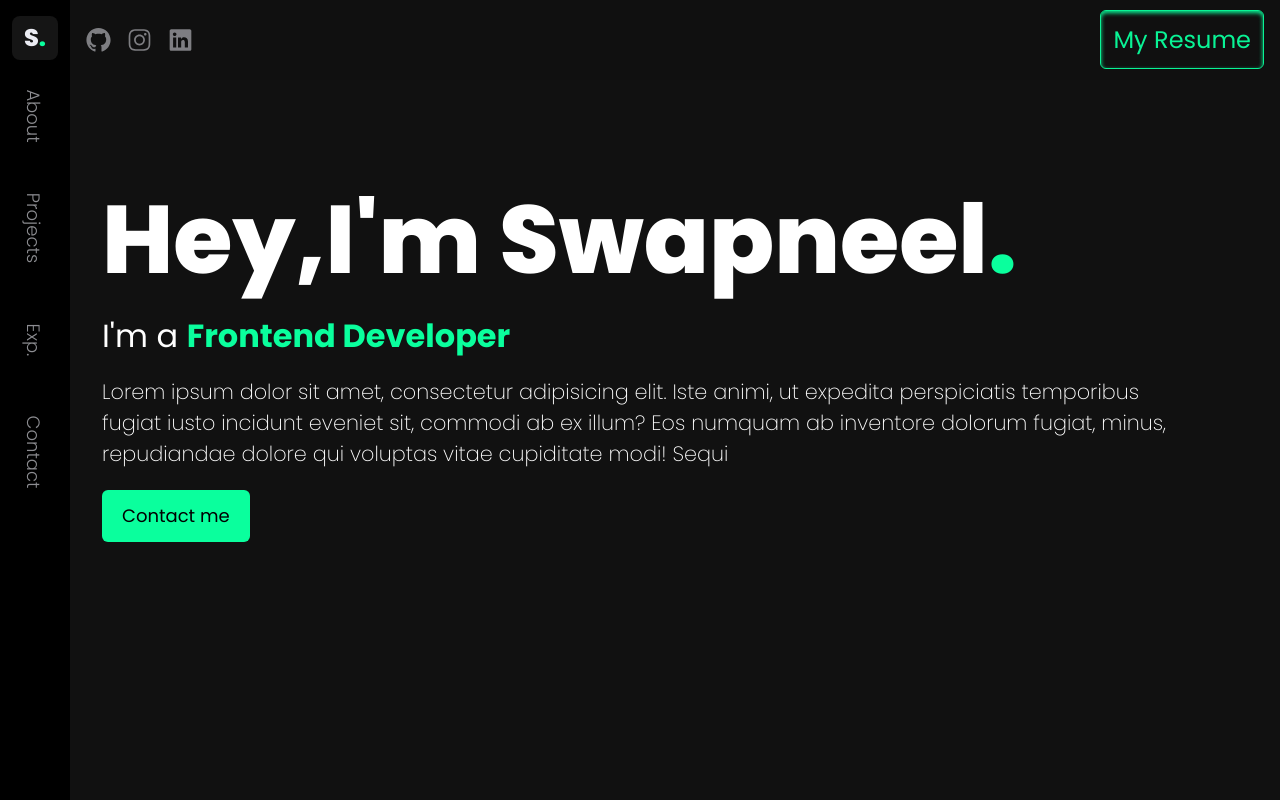
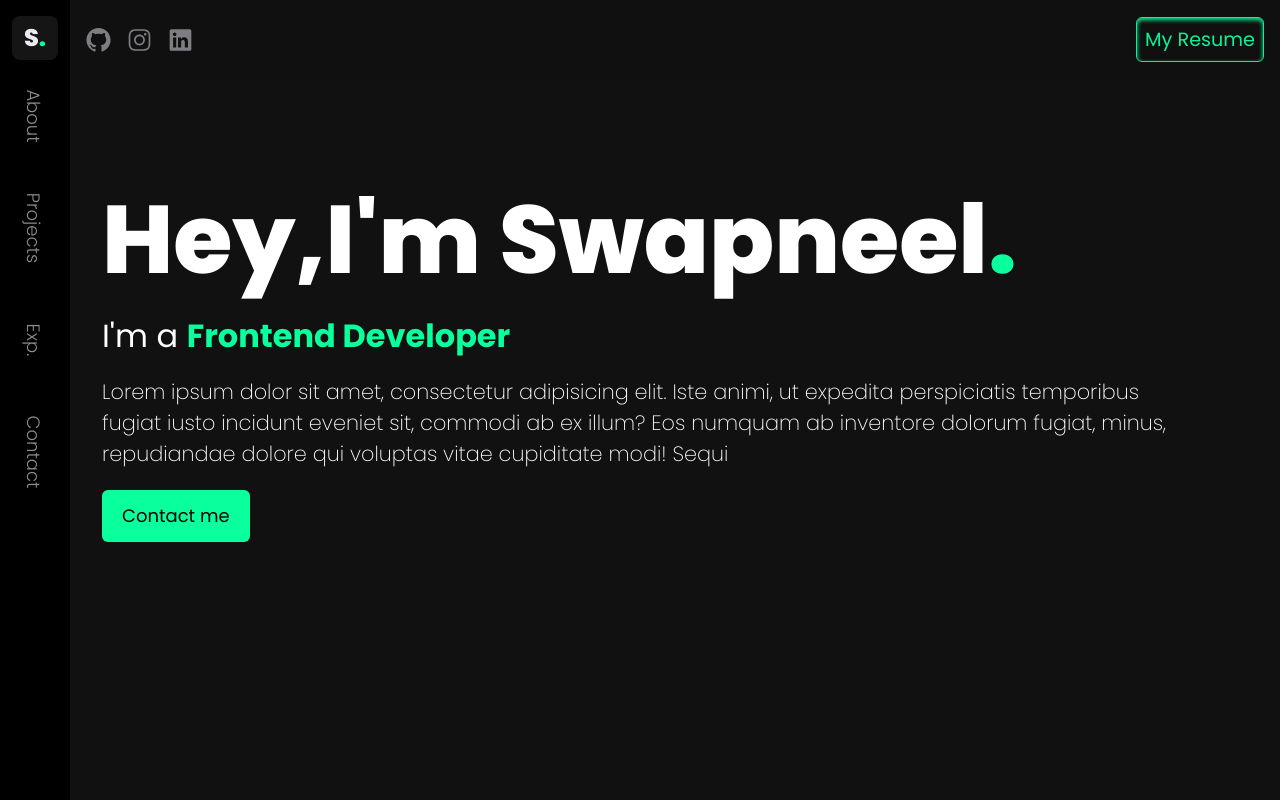
Before and after one commit to swapneel1026/portfolio-v.1.0, a Next.js app: page / in a window 1280 px wide. Shown: the top 800 px of the page. Built offline with nearby package versions, Linux system fonts and the light colour scheme.

Commit message:
fix:text size

```diff
--- a/src/app/components/TopNav.tsx
+++ b/src/app/components/TopNav.tsx
@@ -1,4 +1,3 @@
-"use client";
 import {
   GitHubLogoIcon,
   InstagramLogoIcon,
@@ -33,7 +32,7 @@ const TopNav = () => {
       </section>
       <section>
         <Link
-          className="border text-[0.8rem] sm:text-[1.5rem] border-[#0aff9d] p-1 md:p-3 rounded-md text-[#0aff9d] hover:bg-[#0aff9d] animate-pulse  hover:text-[#000] hover:transition-opacity duration-300  shadow-inner shadow-[#0aff9d]"
+          className="border text-[0.8rem] sm:text-[1.2rem] border-[#0aff9d] p-1 sm:p-2 rounded-md text-[#0aff9d] hover:bg-[#0aff9d] animate-pulse  hover:text-[#000] hover:transition-opacity duration-300  shadow-inner shadow-[#0aff9d]"
           href={
             "https://drive.google.com/drive/folders/1FsguUp4mgSDLDJR7N-hkIaBEryekqcsA/"
           }
```
